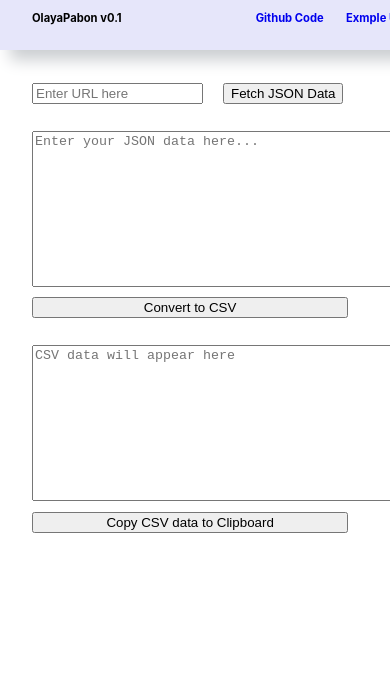
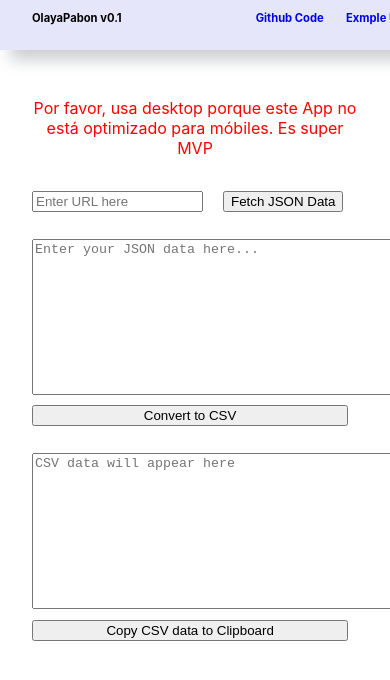
Before and after one commit to alfredrafael/OlayaPabon-v1, a React (Create React App) app: page / in a window 390 px wide. Shown: the top 680 px of the page. Built offline with nearby package versions, Linux system fonts and the light colour scheme.

Commit message:
adds disclaimer

```diff
--- a/src/App.js
+++ b/src/App.js
@@ -27,6 +27,13 @@ function App() {
         </span>
       </header>
       <main>
+        <p
+          className="mobile-disclaimer"
+          style={{ textAlign: "center", marginBottom: "2em", color: "red" }}
+        >
+          Por favor, usa desktop porque este App no está optimizado para
+          móbiles. Es super MVP
+        </p>
         <FetchJSONFromURL />
         <JSONToCSVConverter />
       </main>
--- a/src/app.css
+++ b/src/app.css
@@ -14,6 +14,10 @@
 
 .header span {
   display: flex;
+}
+
+.mobile-disclaimer {
+  display: none;
 }
 
 main {
@@ -48,6 +52,9 @@ textarea {
   .header h3 {
     font-size: 70%;
   }
+  .mobile-disclaimer {
+    display: block;
+  }
   #JSONToCSVConverter button {
     width: 97%;
   }
```
